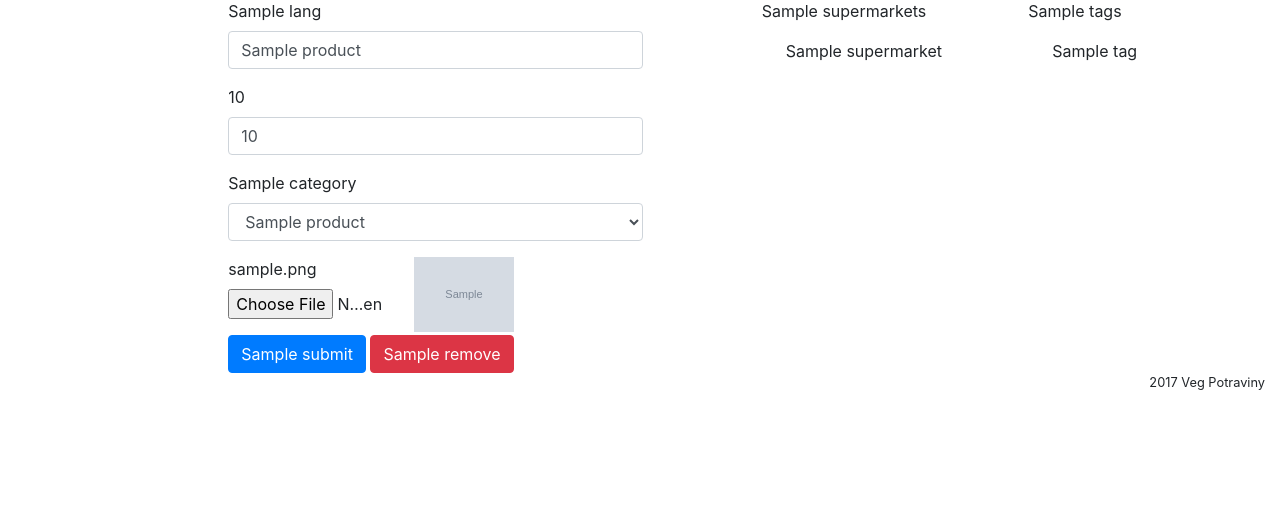
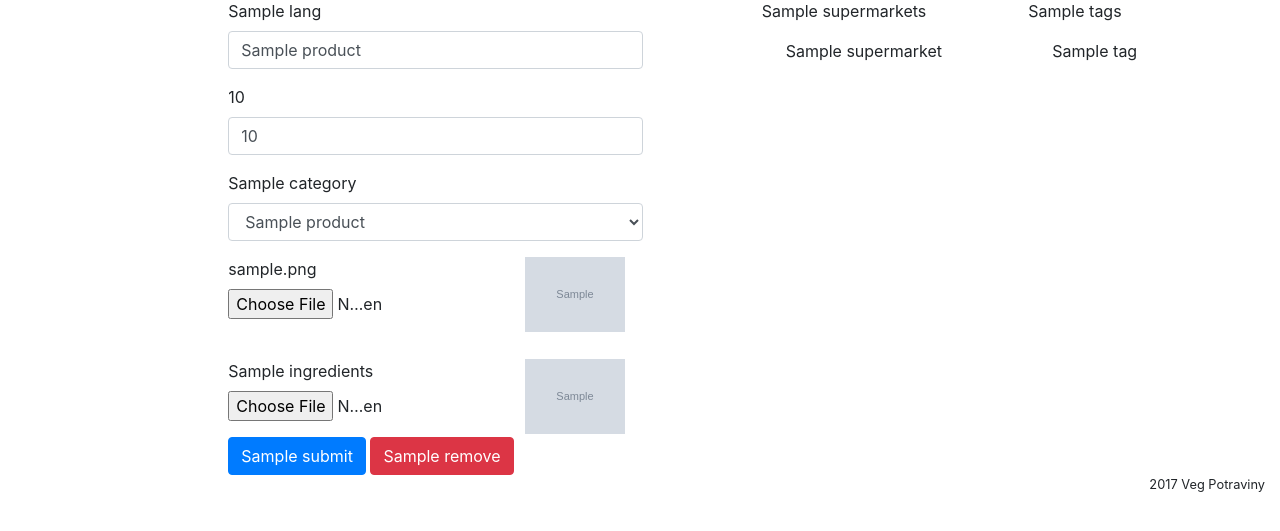
Before and after one commit to Matoo125/Vegapo, a PHP site: template app/view/admin/produkty/upravit.twig in a window 1280 px wide. Shown: the part 231-762 px from the top of the page. Run offline with PHP 8.4, Linux system fonts and the light colour scheme; the template is opened without the code that fills it: most values are stand-ins (such as "Sample title", 1, 10 or a date in 2020); grey boxes marked "Sample" are stand-in pictures; a stand-in replaces the project's code that opens the database connection; some libraries are stand-ins or nearby versions.

Commit message:
image upload

```diff
--- a/app/helper/Image.php
+++ b/app/helper/Image.php
@@ -76,7 +76,7 @@ class Image
   public static function delete($filename)
   {
     $path = ROOT . DS . "uploads" . DS . 'products' . DS . COUNTRY_CODE . DS;
-    if( file_exists($path . $filename) ){
+    if( file_exists($path . $filename) && is_file($path.$filename) ){
        unlink($path . $filename);
        unlink($path . "450x450" . DS . $filename);
        unlink($path . "150x150" . DS . $filename);
--- a/app/model/Product.php
+++ b/app/model/Product.php
@@ -165,11 +165,11 @@ class Product extends Model
 
     }
 
-    public function insertImages($id, $images)
+    public function insertImage($id, $role, $filename)
     {
-        return $this->runQuery(
+        $this->runQuery(
             "INSERT INTO images(product_id, filename, role, country) VALUES(:id, :name, :role, :country)",
-            ['id' => $id, 'name' => $images['1'], 'role' => 1, 'country' => COUNTRY_CODE],
+            ['id' => $id, 'name' => $filename, 'role' => $role, 'country' => COUNTRY_CODE],
             'post'
         );
     }
--- a/app/string/lang/sk.php
+++ b/app/string/lang/sk.php
@@ -94,6 +94,7 @@ $sk = [
 
     "PRICE" 					=>"Približná cena",
     "IMAGE" 					=>"Obrázok",
+    "INGREDIENTS"               =>"Zloženie",
     "TRASH" 					=>"Kôš",
     "ACTION" 					=>"Akcia",
     "RECOVER" 					=>"Obnoviť",
--- a/app/view/admin/produkty/pridat.twig
+++ b/app/view/admin/produkty/pridat.twig
@@ -37,6 +37,11 @@
             <div class="form-group">
                 <label for="file">{{ lang.IMAGE }}</label>
                 <input type="file" id="file" name="file" class="form-control-file">
+            </div>
+
+            <div class="form-group">
+                <label for="ingredients">{{ lang.INGREDIENTS }}</label>
+                <input type="file" id="ingredients" name="ingredients" class="form-control-file">
             </div>
 
             <button type="submit" class="btn btn-primary">{{ lang.SUBMIT }}</button>
--- a/app/view/admin/produkty/upravit.twig
+++ b/app/view/admin/produkty/upravit.twig
@@ -39,11 +39,25 @@
                         <input type="file" id="file" name="file" class="form-control-file">
                     </div>
                 </div>
-                <div class="col-md-6">
+                <div class="col-md-3 offset-md-3">
                     <img src="{{ url.PRODUCT_UPLOADS }}{{ cc }}/150x150/{{ product.image }}" alt="" width="100px">
                     <input type="hidden" value="{{ product.image }}" name="image_old">
                 </div>
             </div>
+            <br>
+            <div class="row">
+                <div class="col-md-5">
+                    <div class="form-group">
+                        <label for="file2">{{ lang.INGREDIENTS }}</label>
+                        <input type="file" id="file2" name="file2" class="form-control-file">
+                    </div>
+                </div>
+                <div class="col-md-3 offset-md-3">
+                    <img src="{{ url.PRODUCT_UPLOADS }}{{ cc }}/150x150/{{ product.image2 }}" alt="" width="100px">
+                    <input type="hidden" value="{{ product.image2 }}" name="image2_old">
+                </div>
+            </div>
+
             <button type="submit" class="btn btn-primary">{{ lang.SUBMIT }}</button>
             <a href="{{ url.TRASH_MOVE }}{{ product.id }}" class="btn btn-danger" id="deleteConfirm">{{ lang.REMOVE }}</a>
 
--- a/app/view/web/produkty/pridat.twig
+++ b/app/view/web/produkty/pridat.twig
@@ -38,6 +38,10 @@
 			            <input type="file" id="file" name="file" class="form-control-file">
 			        </div>
 
+			        <div class="form-group">
+			            <label for="ingredients">{{ lang.INGREDIENTS }}</label>
+			            <input type="file" id="ingredients" name="ingredients" class="form-control-file">
+			        </div>
 
 			    </div>
 
```
Also changed, not shown: app/controllers/admin/Produkty.php (+22 -12 lines), app/controllers/api/Produkty.php (+14 -5 lines).
